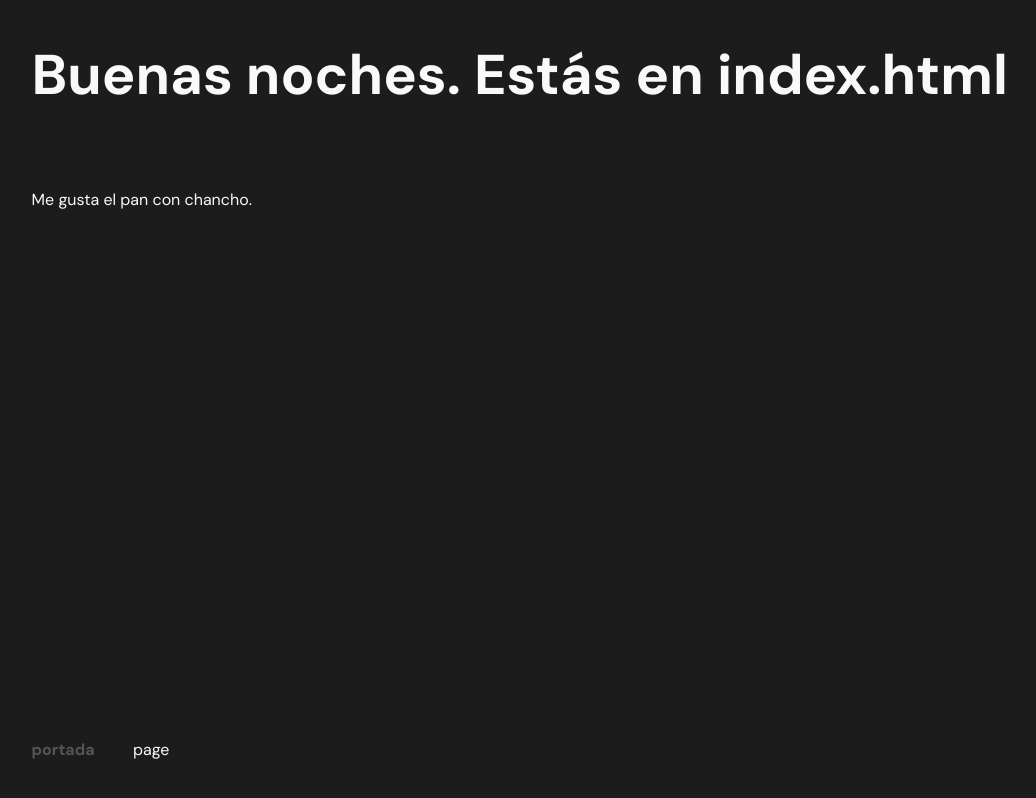
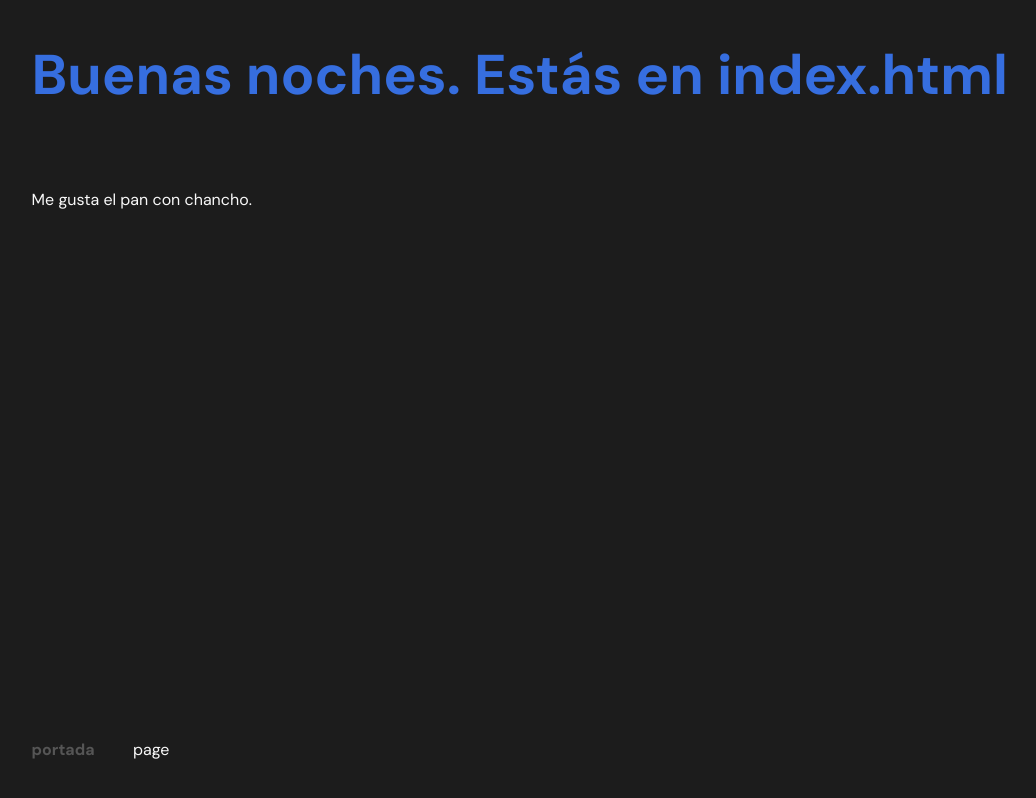
Before and after one commit to salsula/clase2, a plain HTML site: page index.html in a window 1280 px wide. Shown: the whole page, without its empty margins (58-1094 px from the left). Drawn offline with nearby package versions, Linux system fonts and the light colour scheme.

Commit message:
Update style.css

```diff
--- a/style.css
+++ b/style.css
@@ -38,6 +38,7 @@ header, main, footer {
 
 header h1 {
     font-size: 3.5rem;
+    color: #366edf;
 }
 
 footer {
```
